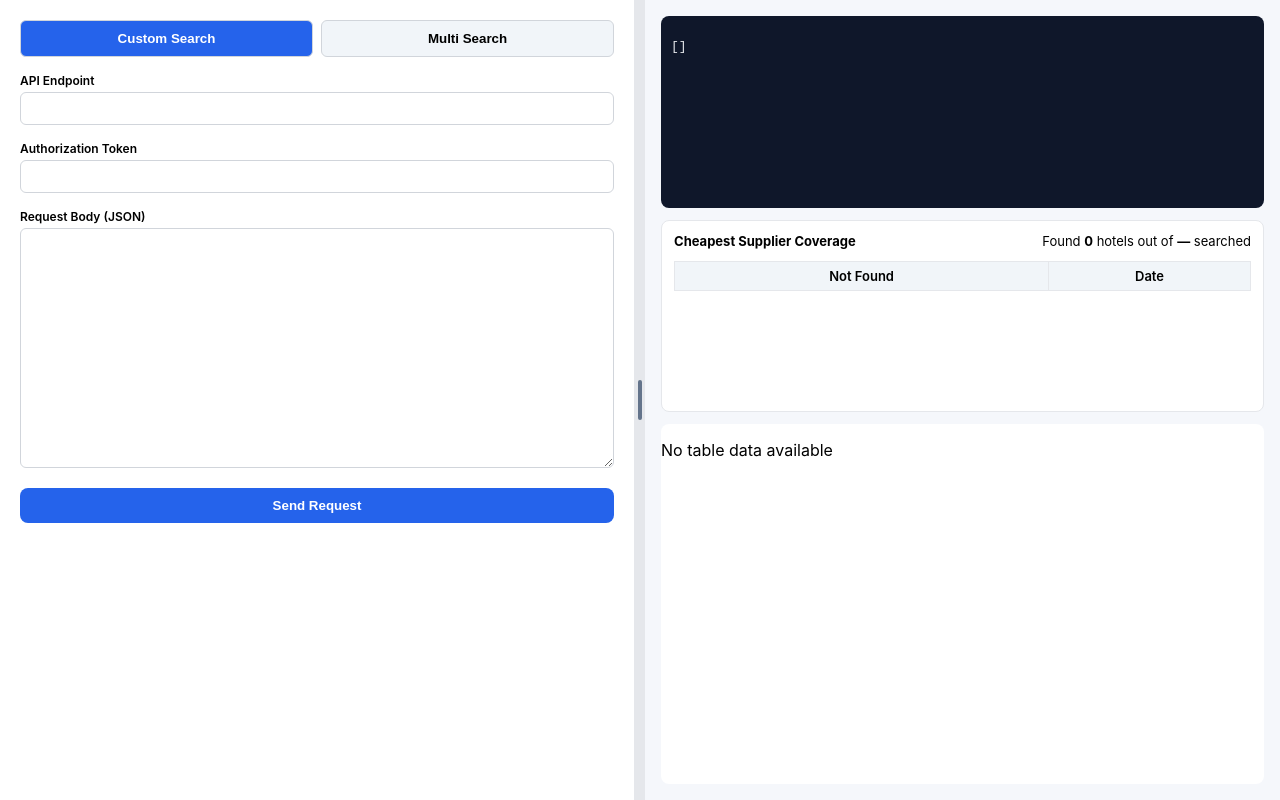
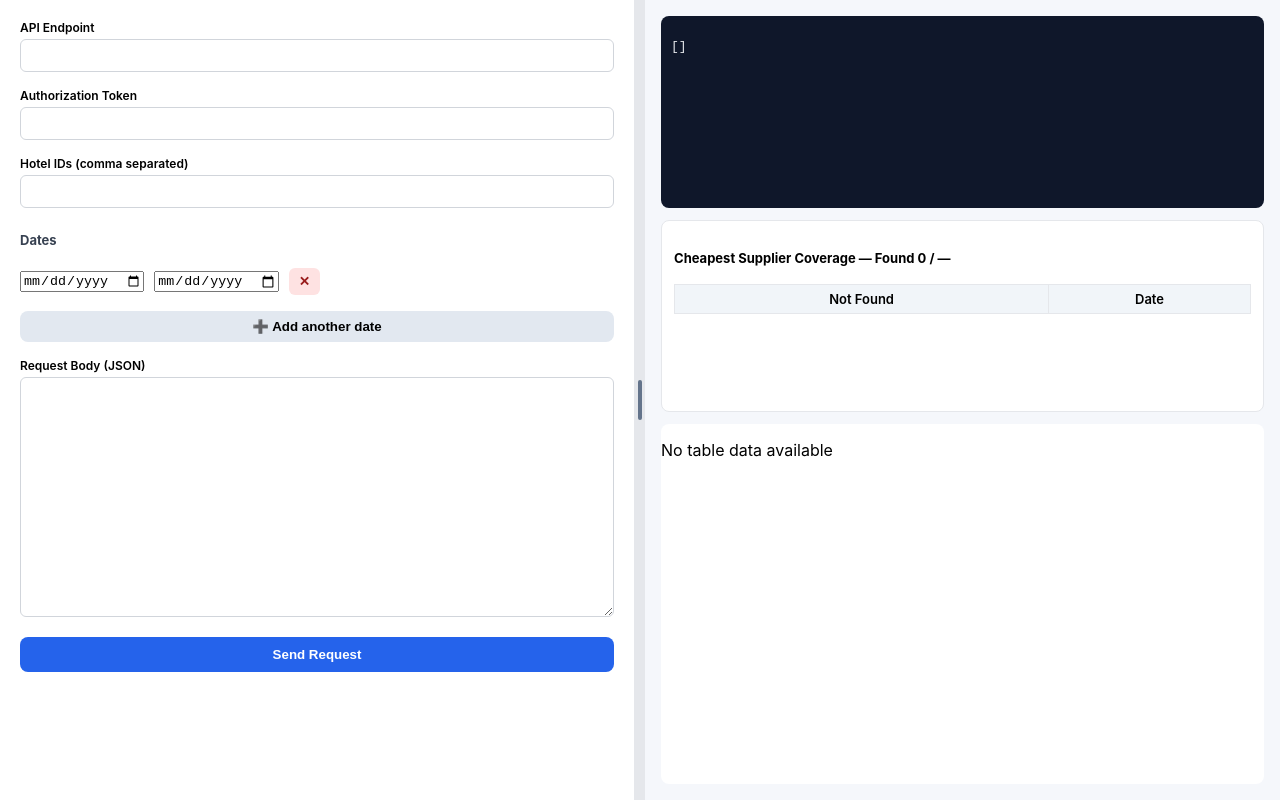
Before and after one commit to sagarbhole/api-table-viewer, a React (Create React App) app: page / in a window 1280 px wide. Before the commit this address had no page. Built offline with nearby package versions, Linux system fonts and the light colour scheme.

Commit message:
fixed date

```diff
--- a/src/App.js
+++ b/src/App.js
@@ -4,7 +4,6 @@ import supplierMap from "./data/suppliers.json";
 import "./styles.css";
 
 export default function App() {
-  const [mode, setMode] = useState("custom");
   const [endpoint, setEndpoint] = useState("");
   const [method] = useState("POST");
   const [token, setToken] = useState("");
@@ -22,35 +21,19 @@ export default function App() {
   const isDragging = useRef(false);
 
   /* =========================
-     RESIZER HANDLERS
-  ========================= */
-  const startDrag = () => {
-    isDragging.current = true;
-    document.addEventListener("mousemove", onDrag);
-    document.addEventListener("mouseup", stopDrag);
-  };
-
-  const onDrag = (e) => {
-    if (!isDragging.current) return;
-    const newWidth = (e.clientX / window.innerWidth) * 100;
-    if (newWidth > 20 && newWidth < 80) {
-      setLeftWidth(newWidth);
-    }
-  };
-
-  const stopDrag = () => {
-    isDragging.current = false;
-    document.removeEventListener("mousemove", onDrag);
-    document.removeEventListener("mouseup", stopDrag);
-  };
-
-  /* =========================
      HELPERS
   ========================= */
   const formatDateMMDDYYYY = (d) => {
     if (!d) return "";
     const [y, m, day] = d.split("-");
     return `${m}-${day}-${y}`;
+  };
+
+  // ✅ Display formatter
+  const formatDateDDMMYYYY = (d) => {
+    if (!d || d === "N/A") return "N/A";
+    const [y, m, day] = d.split("-");
+    return `${day}-${m}-${y}`;
   };
 
   const addDateRow = () =>
@@ -85,7 +68,9 @@ export default function App() {
 
     data.forEach((response) => {
       const dateKey = response?.__meta
-        ? `${response.__meta.checkIn} → ${response.__meta.checkOut}`
+        ? `${formatDateDDMMYYYY(response.__meta.checkIn)} → ${formatDateDDMMYYYY(
+            response.__meta.checkOut
+          )}`
         : "N/A";
 
       if (!summary[dateKey]) summary[dateKey] = {};
@@ -158,7 +143,6 @@ export default function App() {
 
       for (let i = 0; i < validDates.length; i++) {
         const range = validDates[i];
-        setProgress({ current: i + 1, total: validDates.length });
 
         const reqBody = JSON.parse(JSON.stringify(baseBody));
         reqBody.Request = {
@@ -210,21 +194,6 @@ export default function App() {
     <div className="app-layout">
       {/* LEFT PANE */}
       <div className="left-pane" style={{ width: `${leftWidth}%` }}>
-        <div className="mode-toggle">
-          <button
-            className={mode === "custom" ? "active" : ""}
-            onClick={() => setMode("custom")}
-          >
-            Custom Search
-          </button>
-          <button
-            className={mode === "multi" ? "active" : ""}
-            onClick={() => setMode("multi")}
-          >
-            Multi Search
-          </button>
-        </div>
-
         <div className="input">
           <label>API Endpoint</label>
           <input value={endpoint} onChange={(e) => setEndpoint(e.target.value)} />
@@ -235,8 +204,6 @@ export default function App() {
           <input value={token} onChange={(e) => setToken(e.target.value)} />
         </div>
 
-        {mode === "multi" && (
-          <>
         <div className="input">
           <label>Hotel IDs (comma separated)</label>
           <input
@@ -245,7 +212,6 @@ export default function App() {
           />
         </div>
 
-            {/* ✅ DATE HEADING ADDED */}
         <div className="date-heading">Dates</div>
 
         {dateRanges.map((d, i) => (
@@ -253,21 +219,14 @@ export default function App() {
             <input
               type="date"
               value={d.checkIn}
-                  onChange={(e) =>
-                    updateDate(i, "checkIn", e.target.value)
-                  }
+              onChange={(e) => updateDate(i, "checkIn", e.target.value)}
             />
             <input
               type="date"
               value={d.checkOut}
-                  onChange={(e) =>
-                    updateDate(i, "checkOut", e.target.value)
-                  }
+              onChange={(e) => updateDate(i, "checkOut", e.target.value)}
             />
-                <button
-                  className="remove-date"
-                  onClick={() => removeDateRow(i)}
-                >
+            <button className="remove-date" onClick={() => removeDateRow(i)}>
               ✕
             </button>
           </div>
@@ -276,15 +235,10 @@ export default function App() {
         <button onClick={addDateRow} className="secondary-btn">
           ➕ Add another date
         </button>
-          </>
-        )}
 
         <div className="input">
           <label>Request Body (JSON)</label>
-          <textarea
-            value={body}
-            onChange={(e) => setBody(e.target.value)}
-          />
+          <textarea value={body} onChange={(e) => setBody(e.target.value)} />
         </div>
 
         <button onClick={sendRequest} className="send-btn" disabled={loading}>
@@ -293,45 +247,24 @@ export default function App() {
             : "Send Request"}
         </button>
 
-        {loading && (
-          <div className="progress-bar">
-            <div
-              className="progress-fill"
-              style={{
-                width:
-                  progress.total > 0
-                    ? `${(progress.current / progress.total) * 100}%`
-                    : "0%"
-              }}
-            />
-          </div>
-        )}
-
         {error && <div className="error-box">{error}</div>}
       </div>
 
-      {/* RESIZER */}
-      <div className="resizer" onMouseDown={startDrag} />
+      <div className="resizer" />
 
       {/* RIGHT PANE */}
-      <div
-        className="right-pane"
-        style={{ width: `${100 - leftWidth}%` }}
-      >
+      <div className="right-pane" style={{ width: `${100 - leftWidth}%` }}>
         <div className="response-json">
           <pre>{JSON.stringify(rawJson, null, 2)}</pre>
         </div>
 
         <div className="response-summary">
-          <div style={{ display: "flex", justifyContent: "space-between", alignItems: "center" }}>
-            <h4 style={{ margin: 0 }}>Cheapest Supplier Coverage</h4>
-            <div style={{ fontSize: 13 }}>
-              Found <strong>{foundUniqueCount}</strong> hotels out of{" "}
-              <strong>{requestedCount || "—"}</strong> searched
-            </div>
-          </div>
+          <h4>
+            Cheapest Supplier Coverage — Found {foundUniqueCount} /{" "}
+            {requestedCount || "—"}
+          </h4>
 
-          <table className="summary-matrix" style={{ marginTop: 12 }}>
+          <table className="summary-matrix">
             <thead>
               <tr>
                 <th>Not Found</th>
@@ -343,22 +276,15 @@ export default function App() {
             </thead>
             <tbody>
               {Object.entries(summary).map(([date, counts]) => {
-                const supplierCounts = suppliers.map((s) => counts[s] || 0);
-                const max = supplierCounts.length
-                  ? Math.max(...supplierCounts)
-                  : 0;
+                const max = Math.max(...suppliers.map((s) => counts[s] || 0));
                 return (
                   <tr key={date}>
-                    <td>{notFoundMap[date] || 0}</td>
+                    <td>{notFoundMap[date]}</td>
                     <td>{date}</td>
                     {suppliers.map((s) => (
                       <td
                         key={s}
-                        className={
-                          counts[s] === max && max > 0
-                            ? "cheapest-cell"
-                            : ""
-                        }
+                        className={counts[s] === max ? "cheapest-cell" : ""}
                       >
                         {counts[s] || 0}
                       </td>
--- a/src/components/ApiTable.jsx
+++ b/src/components/ApiTable.jsx
@@ -7,16 +7,20 @@ export default function ApiTable({ data }) {
   const [priceSort, setPriceSort] = useState(null);
   const [hotelSort, setHotelSort] = useState(null);
 
-  if (responses.length === 0) {
-    return <p>No table data available</p>;
-  }
+  if (responses.length === 0) return <p>No table data available</p>;
+
+  const formatDateDDMMYYYY = (d) => {
+    if (!d || d === "N/A") return "N/A";
+    const [y, m, day] = d.split("-");
+    return `${day}-${m}-${y}`;
+  };
 
   const rows = [];
 
   responses.forEach((response) => {
     const hotelResults = response?.AvailabilityRS?.HotelResult || [];
-    const checkIn = response?.__meta?.checkIn || "N/A";
-    const checkOut = response?.__meta?.checkOut || "N/A";
+    const checkIn = formatDateDDMMYYYY(response?.__meta?.checkIn);
+    const checkOut = formatDateDDMMYYYY(response?.__meta?.checkOut);
 
     hotelResults.forEach((hotel) => {
       const hotelId = hotel.HotelId;
@@ -24,34 +28,10 @@ export default function ApiTable({ data }) {
       hotel.HotelOption.forEach((option) => {
         const parts = (option.HotelOptionId || "").split("|");
         const supplierCodeRaw = parts[2];
-
-        const supplierName =
-          supplierCodeRaw && supplierMap[supplierCodeRaw]
-            ? supplierMap[supplierCodeRaw]
-            : "oth";
+        const supplierName = supplierMap[supplierCodeRaw] || "oth";
 
         option.HotelRooms.forEach((roomGroup) => {
           roomGroup.forEach((room) => {
-            const policies = room.CancellationPolicy || [];
-
-            let freeCancelTill = "N/A";
-            let freeCancelPrice = "N/A";
-
-            if (policies.length >= 2) {
-              freeCancelTill = policies[0].ToDate || "N/A";
-              freeCancelPrice =
-                policies[0].CancellationPrice !== undefined
-                  ? `$${policies[0].CancellationPrice}`
-                  : "N/A";
-            }
-
-            const isRefundable = freeCancelTill !== "N/A";
-            const refundInfo = isRefundable
-              ? `${freeCancelTill}${
-                  freeCancelPrice !== "N/A" ? " — " + freeCancelPrice : ""
-                }`
-              : "-";
-
             rows.push({
               hotelId,
               supplierName,
@@ -59,9 +39,7 @@ export default function ApiTable({ data }) {
               checkOut,
               roomType: room.RoomTypeName,
               meal: room.MealName,
-              price: room.Price,
-              refundable: isRefundable ? "Yes" : "No",
-              refundInfo
+              price: room.Price
             });
           });
         });
@@ -73,58 +51,40 @@ export default function ApiTable({ data }) {
 
   if (hotelSort) {
     sortedRows.sort((a, b) =>
-      hotelSort === "asc"
-        ? Number(a.hotelId) - Number(b.hotelId)
-        : Number(b.hotelId) - Number(a.hotelId)
+      hotelSort === "asc" ? a.hotelId - b.hotelId : b.hotelId - a.hotelId
     );
   } else if (priceSort) {
     sortedRows.sort((a, b) =>
-      priceSort === "asc"
-        ? Number(a.price) - Number(b.price)
-        : Number(b.price) - Number(a.price)
+      priceSort === "asc" ? a.price - b.price : b.price - a.price
     );
   }
 
-  const toggleHotelSort = () => {
-    setPriceSort(null);
-    setHotelSort((prev) =>
-      prev === null ? "asc" : prev === "asc" ? "desc" : null
-    );
-  };
-
-  const togglePriceSort = () => {
-    setHotelSort(null);
-    setPriceSort((prev) =>
-      prev === null ? "asc" : prev === "asc" ? "desc" : null
-    );
-  };
+  const hotelArrow =
+    hotelSort === "asc" ? " ▲" : hotelSort === "desc" ? " ▼" : "";
+  const priceArrow =
+    priceSort === "asc" ? " ▲" : priceSort === "desc" ? " ▼" : "";
 
   return (
-    <div style={{ overflowX: "auto" }}>
-      <h3>Table View</h3>
-
     <table className="data-table">
       <thead>
         <tr>
-            <th className="sortable" onClick={toggleHotelSort}>
-              HotelId
+          <th onClick={() => setHotelSort(hotelSort === "asc" ? "desc" : "asc")}>
+            HotelId{hotelArrow}
           </th>
           <th>Supplier</th>
           <th>Check-in</th>
           <th>Check-out</th>
           <th>Room Type</th>
           <th>Meal</th>
-            <th className="sortable" onClick={togglePriceSort}>
-              Price
+          <th onClick={() => setPriceSort(priceSort === "asc" ? "desc" : "asc")}>
+            Price{priceArrow}
           </th>
-            <th>Refundable</th>
-            <th>Refund Info</th>
         </tr>
       </thead>
 
       <tbody>
-          {sortedRows.map((row, idx) => (
-            <tr key={idx}>
+        {sortedRows.map((row, i) => (
+          <tr key={i}>
             <td>{row.hotelId}</td>
             <td>{row.supplierName}</td>
             <td>{row.checkIn}</td>
@@ -132,12 +92,9 @@ export default function ApiTable({ data }) {
             <td>{row.roomType}</td>
             <td>{row.meal}</td>
             <td>{row.price}</td>
-              <td>{row.refundable}</td>
-              <td>{row.refundInfo}</td>
           </tr>
         ))}
       </tbody>
     </table>
-    </div>
   );
 }
```
Lines whose indentation alone changed are shown as unchanged.
